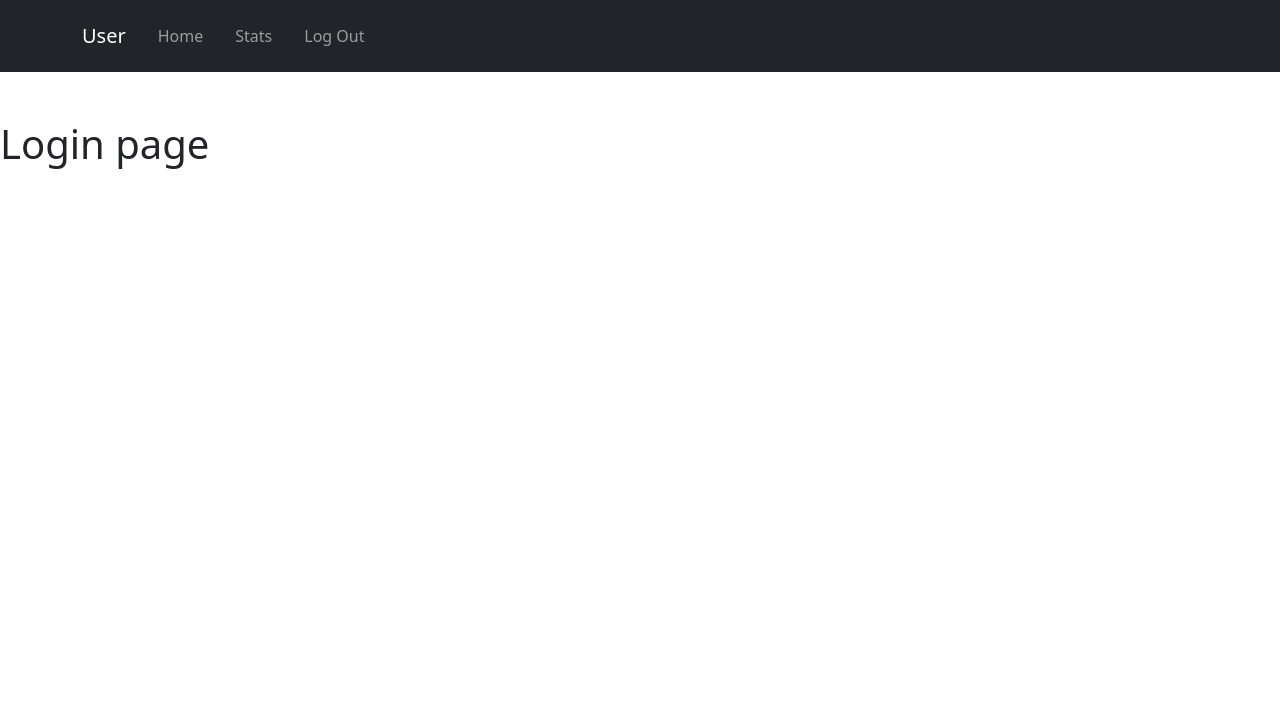
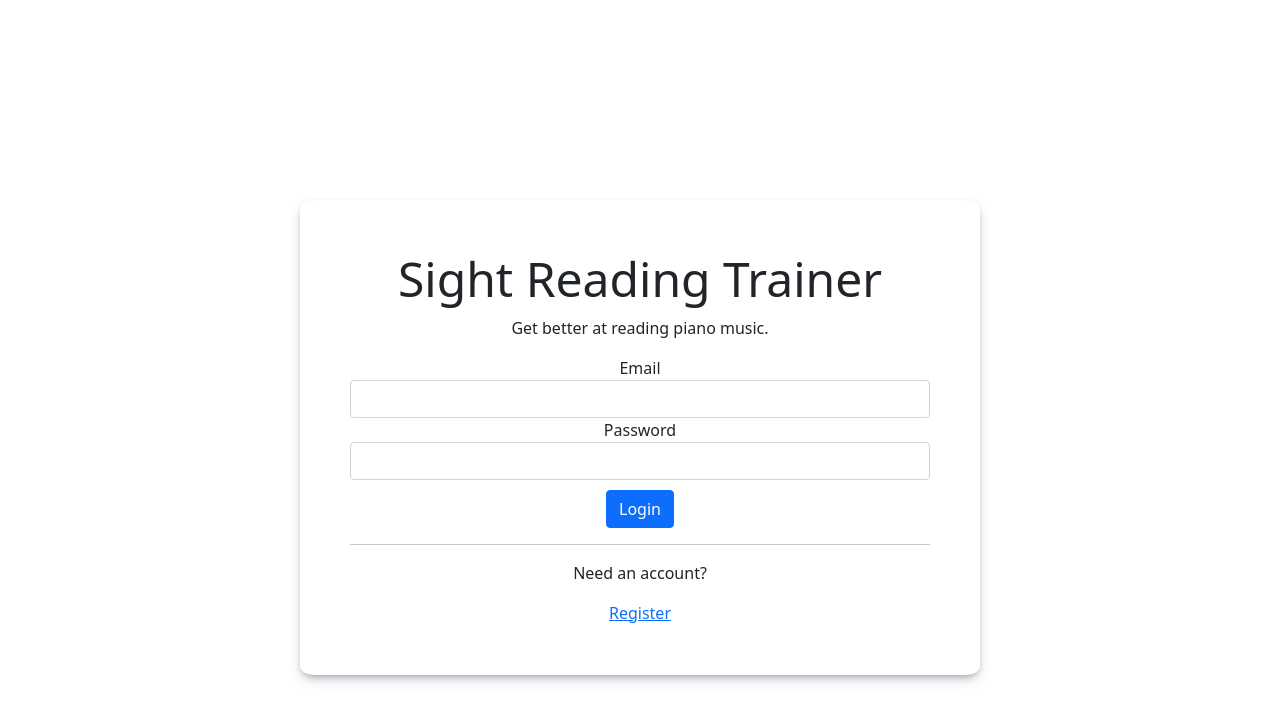
Before and after one commit to jnees/sight-reading-trainer, a React (Create React App) app in the folder client/: page /login in a window 1280 px wide. Shown: the top 722 px of the page. Built offline with nearby package versions, Linux system fonts and the light colour scheme.

Commit message:
Add Login and Register forms with routing in App.js

```diff
--- a/client/src/App.css
+++ b/client/src/App.css
@@ -177,3 +177,29 @@
 #reset-area {
   margin-top: 5%;
 }
+
+/* Login/Register Form */
+#loginForm{
+  margin-top: 200px;
+  padding: 50px;
+  max-width: 680px;
+  text-align: center;
+  border-radius: 2%;
+  box-shadow: rgba(50, 50, 93, 0.25) 0px 6px 12px -2px, rgba(0, 0, 0, 0.3) 0px 3px 7px -3px;
+}
+
+#loginSubmitBtn{
+  margin-top: 10px;
+}
+
+#registerSubmitBtn{
+  margin-top: 10px;
+}
+
+#headline{
+  font-size: 3em;
+}
+
+#tagline{
+  margin-bottom: 20px;
+}
--- a/client/src/App.js
+++ b/client/src/App.js
@@ -1,16 +1,18 @@
 import 'bootstrap/dist/css/bootstrap.min.css';
 import './App.css';
-import React, { Component } from 'react';
+import React, { Fragment } from 'react';
 import Home from './components/Home.js';
 import Stats from './components/Stats';
 import Login from './components/Login';
+import Register from './components/Register';
 import AppNavbar from './components/AppNavbar';
 import { Provider } from 'react-redux';
 import store from "./store";
 import {
   BrowserRouter as Router,
   Switch,
-  Route
+  Route,
+  Redirect
 } from "react-router-dom";
 
 /*----------------------------------------------------
@@ -22,26 +24,41 @@ import {
 
   Provider => Allows components to be rendered within
           the context of the Redux state store.
+
+  If the user is not authenticated, they will land on
+  the login page.
 -----------------------------------------------------*/
 
-class App extends Component {
+const isAuthenticated = false;
 
-  render() {
+const App = () => {
+
     return (
       <Router>
           <Provider store={store}>
-            <div className="App">
-              <AppNavbar />
-              <Switch>
-                <Route path="/" exact component={Home} />
-                <Route path="/stats" exact component={Stats} />
-                <Route path="/login" exact component={Login} />
-              </Switch>
-            </div>
+            {isAuthenticated? <AppNavbar />: null}
+
+            <Switch>
+              <Route exact path="/">
+                {isAuthenticated ? <Home />: <Redirect to="/login" /> }
+              </Route>
+
+              <Route exact path="/stats">
+                {isAuthenticated ? <Stats />: <Redirect to="/login" />}
+              </Route>
+
+              <Route exact path="/login">
+                {isAuthenticated ? <Redirect to="/" />: <Login />}
+              </Route>
+
+              <Route exact path="/register">
+                {isAuthenticated ? <Redirect to="/" />: <Register />}
+              </Route>
+            </Switch>
+
           </Provider>
       </Router>
     );
-  }
 }
 
 export default App;
--- a/client/src/components/AppNavbar.js
+++ b/client/src/components/AppNavbar.js
@@ -23,7 +23,8 @@ import { Link } from 'react-router-dom';
  ------------------------------------------------*/
 export default class AppNavbar extends Component {
     state = {
-        isOpen: false
+        isOpen: false,
+        isAuthenticated: false
     }
 
     toggle = () => {
--- a/client/src/components/Login.js
+++ b/client/src/components/Login.js
@@ -1,9 +1,39 @@
-import React from 'react'
+import React from 'react';
+import { Link } from 'react-router-dom';
+import { Container,
+         FormGroup,
+         Form,
+         Label,
+         Input,
+         Button
+} from 'reactstrap'
+
+/*---------------------------------------------------
+    This component is the login page. Users
+    are directed here if they are not authenticated.
+-----------------------------------------------------*/
 
 export default function Login() {
     return (
-        <div>
-            <h1>Login page</h1>
-        </div>
+        <Container id="loginForm" >
+            <h1 id="headline">Sight Reading Trainer</h1>
+            <p>Get better at reading piano music.</p>
+            <Form>
+                <FormGroup>
+                <Label for="Email">
+                Email
+                </Label>
+                <Input id="Email" name="email" type="email"/>
+                </FormGroup>
+                <FormGroup>
+                    <Label for="Password">Password</Label>
+                    <Input id="Password" name="password" type="password"/>
+                </FormGroup>
+                <Button color="primary" id="loginSubmitBtn">Login</Button>
+            </Form>
+            <hr/>
+            <p>Need an account?</p>
+            <Link to="/register">Register</Link>
+        </Container>
     )
 }
--- /dev/null
+++ b/client/src/components/Register.js
@@ -0,0 +1,45 @@
+import React from 'react';
+import { Link } from 'react-router-dom';
+import { Container,
+         FormGroup,
+         Form,
+         Label,
+         Input,
+         Button
+} from 'reactstrap';
+
+/*---------------------------------------------------
+    This component is the registration page. Users
+    are directed here if they are not authenticated.
+-----------------------------------------------------*/
+
+export default function Login() {
+    return (
+            <Container id="loginForm" >
+                <h1 id="headline">Registration</h1>
+                <p>Sight Reading Trainer is completely free.</p>
+                <Form>
+                    <FormGroup>
+                        <Label for="name">
+                        Username
+                        </Label>
+                        <Input id="Name" name="name" type="text"/>
+                        </FormGroup>
+                    <FormGroup>
+                    <Label for="Email">
+                    Email
+                    </Label>
+                    <Input id="Email" name="email" type="email"/>
+                    </FormGroup>
+                    <FormGroup>
+                        <Label for="Password">Password (6 or more characters)</Label>
+                        <Input id="Password" name="password" type="password"/>
+                    </FormGroup>
+                    <Button color="primary" id="registerSubmitBtn">Register</Button>
+                </Form>
+                <hr/>
+                <p>Already have an account?</p>
+                <Link to="/login">Login</Link>
+            </Container>
+    )
+}
```
Also changed, not shown: client/public/piano.jpeg (added), 1 other file (tests, documents, lock files or other folders).
